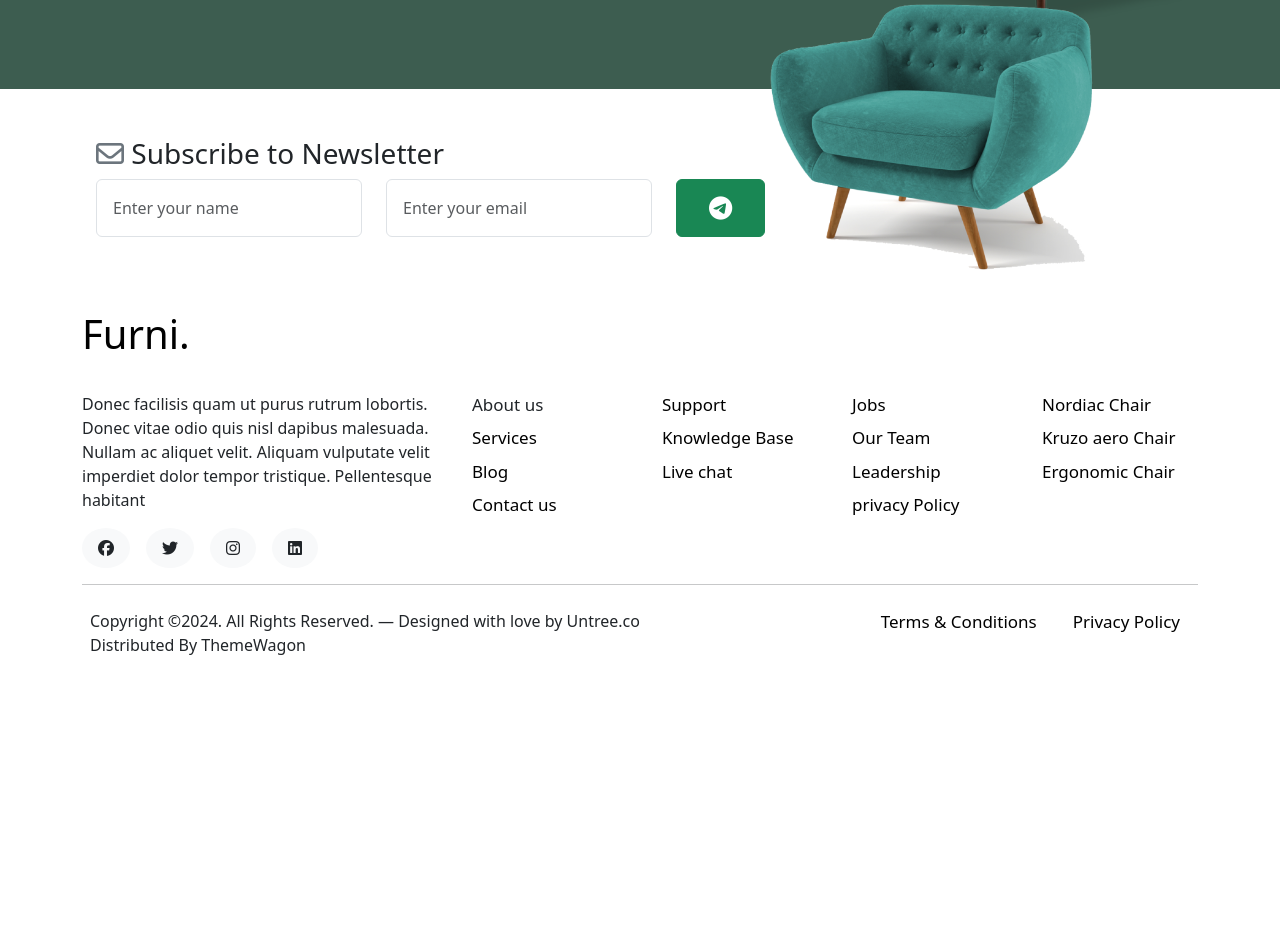
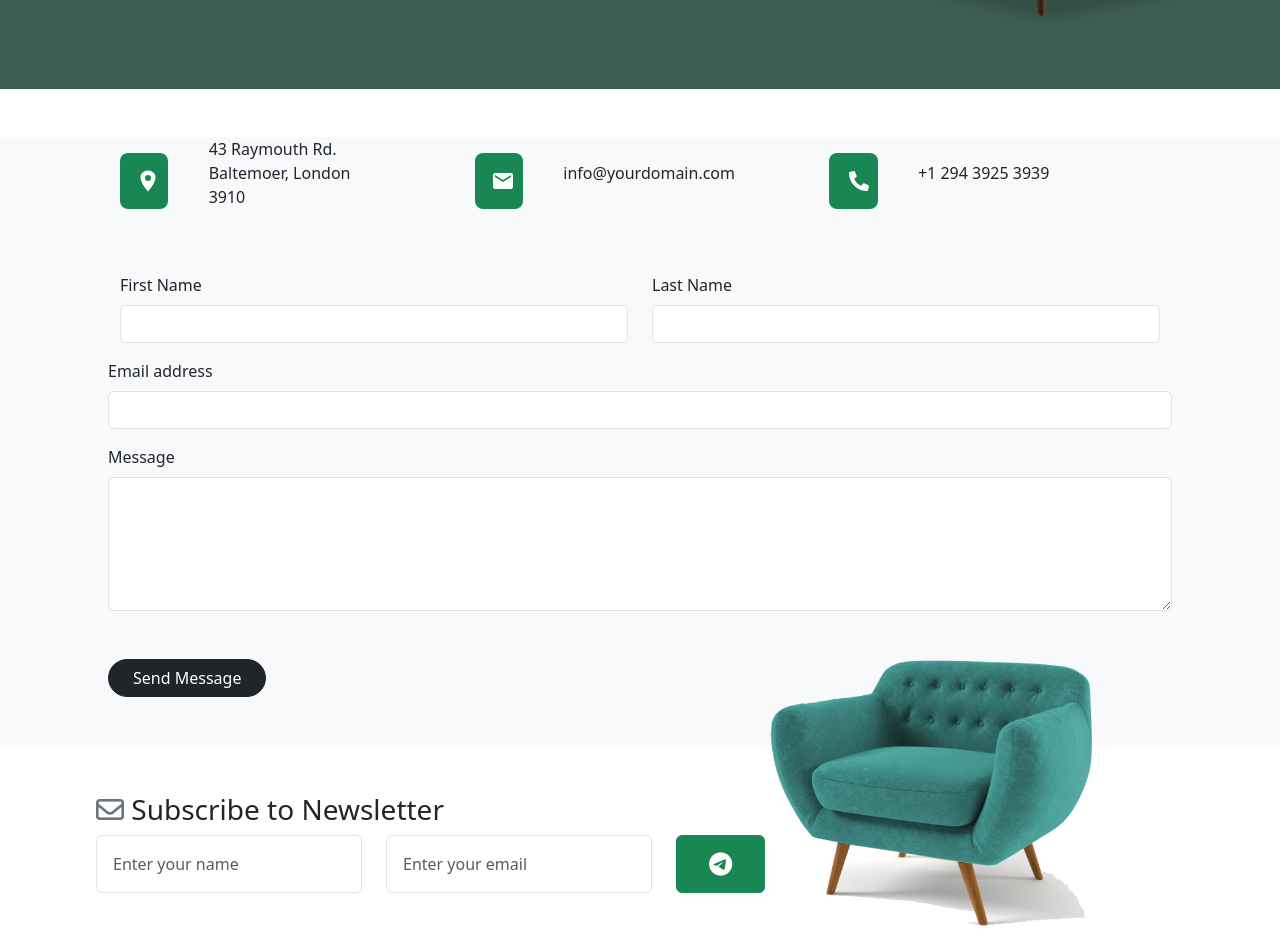
Before and after one commit to aniket-patil7075/Furniture_E-commerce, a React (Vite) app: page /ContactUs in a window 1280 px wide. Shown: the part 440-1382 px from the top of the page. Before the commit the page ends 1121 px from the top, so only its background shows below. Built offline with nearby package versions, Linux system fonts and the light colour scheme; data requests are answered from the project's data file.

Commit message:
Changes are ContactUs

```diff
--- a/src/assets/ContactUs.jsx
+++ b/src/assets/ContactUs.jsx
@@ -1,8 +1,13 @@
 import React from 'react'
-import { Container } from 'react-bootstrap'
 import Row from 'react-bootstrap/Row';
 import Col from 'react-bootstrap/Col';
 import Button from 'react-bootstrap/Button';
+import { Container } from 'react-bootstrap';
+import { IoLocationSharp } from "react-icons/io5";
+import { MdEmail } from "react-icons/md";
+import { FaPhoneAlt } from "react-icons/fa";
+import { BsAlarmFill } from "react-icons/bs";
+import Form from 'react-bootstrap/Form';
 
 function ContactUs() {
   return (
@@ -20,6 +25,63 @@ function ContactUs() {
         </Col>
       </Row>
       </Container>
+      <Container fluid className='bg-light'>
+  <Row className='m-5 align-items-center px-5'>
+    <Col md={1}>
+      <div className='bg-success text-white h-75 w-75 py-2 rounded rounded-3'>
+      <IoLocationSharp className=' ps-3 fs-1'/>
+      </div>
+    </Col>
+    <Col md={3}>
+    <ul className='list-unstyled text-start'>
+      <li>43 Raymouth Rd.</li>
+      <li>Baltemoer, London</li>
+      <li>3910</li>
+    </ul>
+    </Col>
+    <Col md={1}>
+    <div className='bg-success text-white h-75 w-75 py-2 rounded rounded-3'>
+    <MdEmail className=' ps-3 fs-1'/>
+      </div>
+    </Col>
+    <Col md={3}>
+      <p className='text-start'>info@yourdomain.com</p>
+    </Col>
+    <Col md={1}>
+    <div className='bg-success text-white h-75 w-75 p-2 rounded rounded-3'>
+    <FaPhoneAlt className='ps-1 fs-1' style={{paddingTop:"10", paddingBottom:"10"}}/>
+      </div>
+    </Col>
+    <Col md={3}>
+      <p className='text-start'>+1 294 3925 3939</p>
+    </Col>
+  </Row>
+<Form>
+<Row className="mb-3 text-start px-5 mx-5">
+        <Form.Group as={Col} controlId="formGridfname">
+          <Form.Label>First Name</Form.Label>
+          <Form.Control type="text" />
+        </Form.Group>
+
+        <Form.Group as={Col} controlId="formGridlname">
+          <Form.Label>Last Name</Form.Label>
+          <Form.Control type="text" />
+        </Form.Group>
+      </Row>
+      <Form.Group className="mb-3 mx-5 px-5 text-start" controlId="exampleForm.ControlInput1">
+        <Form.Label>Email address</Form.Label>
+        <Form.Control type="email" />
+      </Form.Group>
+      <Form.Group className="mb-3 mx-5 px-5 text-start" controlId="exampleForm.ControlTextarea1">
+        <Form.Label>Message</Form.Label>
+        <Form.Control as="textarea" rows={5} />
+      </Form.Group>
+      <Form.Group className='px-5 mx-5 text-start my-5'>
+      <Button variant="dark" type='submit' className='mb-5 rounded-pill px-4'>Send Message</Button>
+      </Form.Group>
+</Form>
+
+</Container>
     </div>
   )
 }
```
